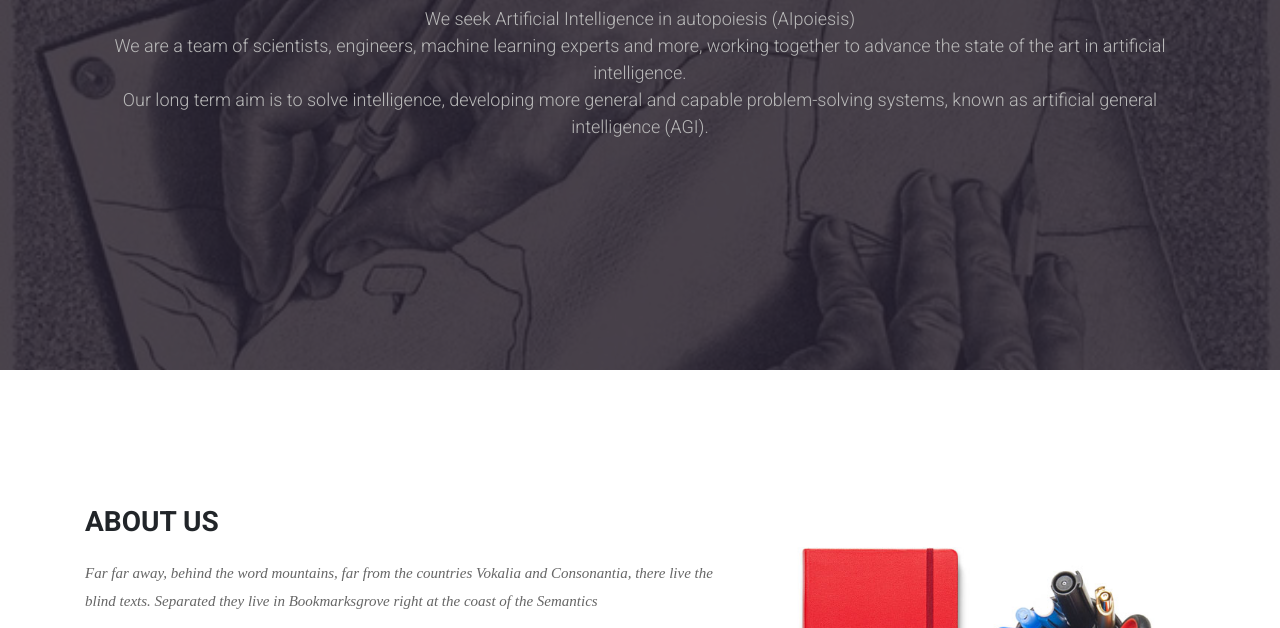
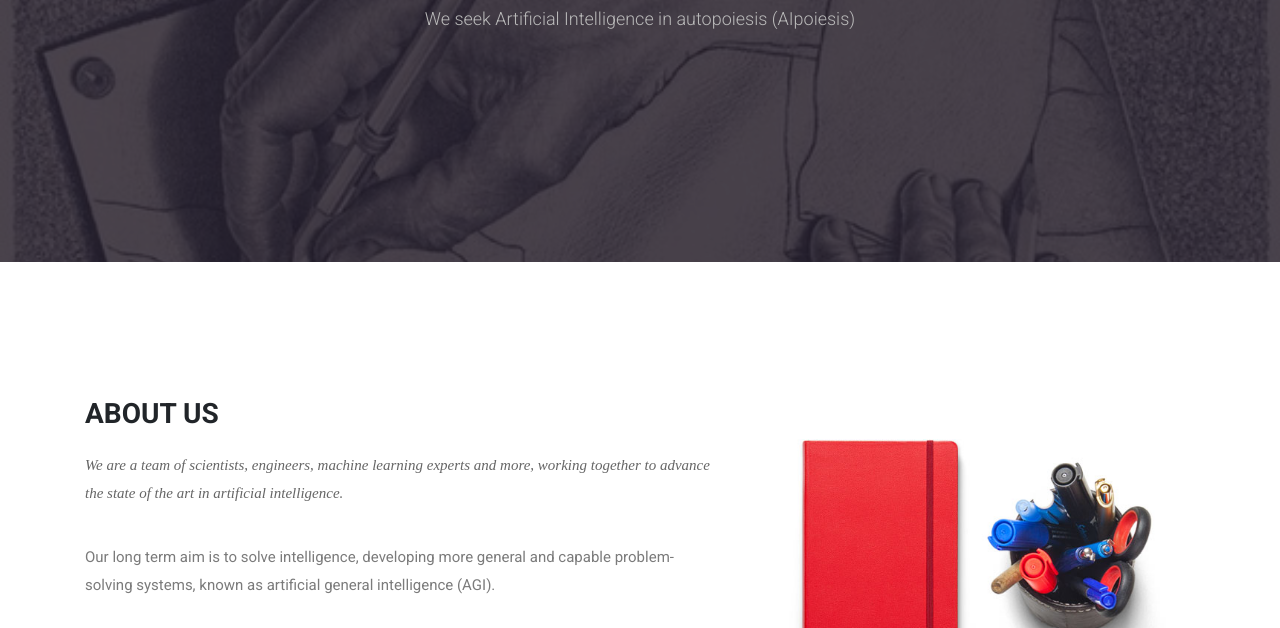
Before and after one commit to aipoiesis/aipoiesis.github.io, a plain HTML site: page index.html in a window 1280 px wide. Shown: the part 389-1017 px from the top of the page. Drawn offline with Linux system fonts and the light colour scheme; some packages are replaced by stand-ins of ours; files whose address does not match are found by name; a web font is replaced by a local one.

Commit message:
Update index.html

```diff
--- a/index.html
+++ b/index.html
@@ -146,9 +146,7 @@ FACEBOOK: https://www.facebook.com/themefisher
 					<h1 class="animated fadeInUp">AIpoiesis Inc.</h1>
 <!-- 					A Digital Marketing <br>  &#38; Design Agency -->
 					<p class="animated fadeInUp">
-						We seek Artificial Intelligence in autopoiesis (AIpoiesis) </br>
-						We are a team of scientists, engineers, machine learning experts and more, working together to advance the state of the art in artificial intelligence. </br>
-						Our long term aim is to solve intelligence, developing more general and capable problem-solving systems, known as artificial general intelligence (AGI).
+						We seek Artificial Intelligence in autopoiesis (AIpoiesis)
 						</p>
 
 				</div>
@@ -165,14 +163,10 @@ FACEBOOK: https://www.facebook.com/themefisher
 				<div class="block">
 					<div class="section-title">
 						<h2>About Us</h2>
-						<p>Far far away, behind the word mountains, far from the countries Vokalia and Consonantia, there live the
-							blind texts. Separated they live in Bookmarksgrove right at the coast of the Semantics</p>
+						<p>We are a team of scientists, engineers, machine learning experts and more, working together to advance the state of the art in artificial intelligence.
+						</p>
 					</div>
-					<p>Lorem ipsum dolor sit amet, consectetur adipisicing elit, sed do eiusmod tempor incididunt ut labore et
-						dolore magna aliqua. Ut enim ad minim veniam, quis nostrud exercitation ullamco laboris nisi ut aliquip ex
-						ea commodo consequat. Duis aute irure dolor in reprehenderit in voluptate velit esse cillum dolore eu fugiat
-						nulla pariatur. Excepteur sint occaecat cupidatat non proident, sunt in culpa qui officia deserunt mollit
-						anim id </p>
+					<p>Our long term aim is to solve intelligence, developing more general and capable problem-solving systems, known as artificial general intelligence (AGI). </p>
 				</div>
 			</div><!-- .col-md-7 close -->
 			<div class="col-md-5">
```
